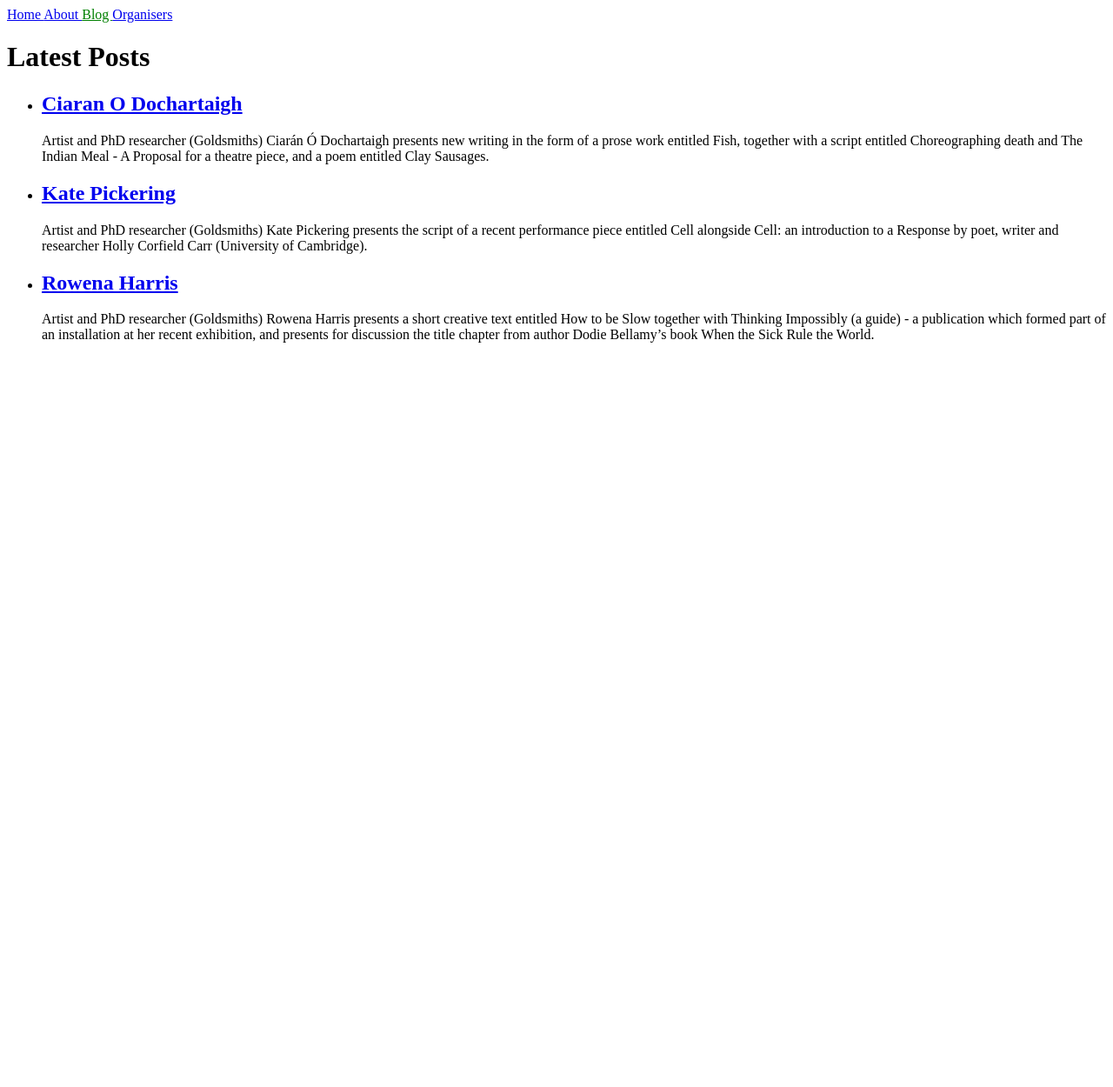
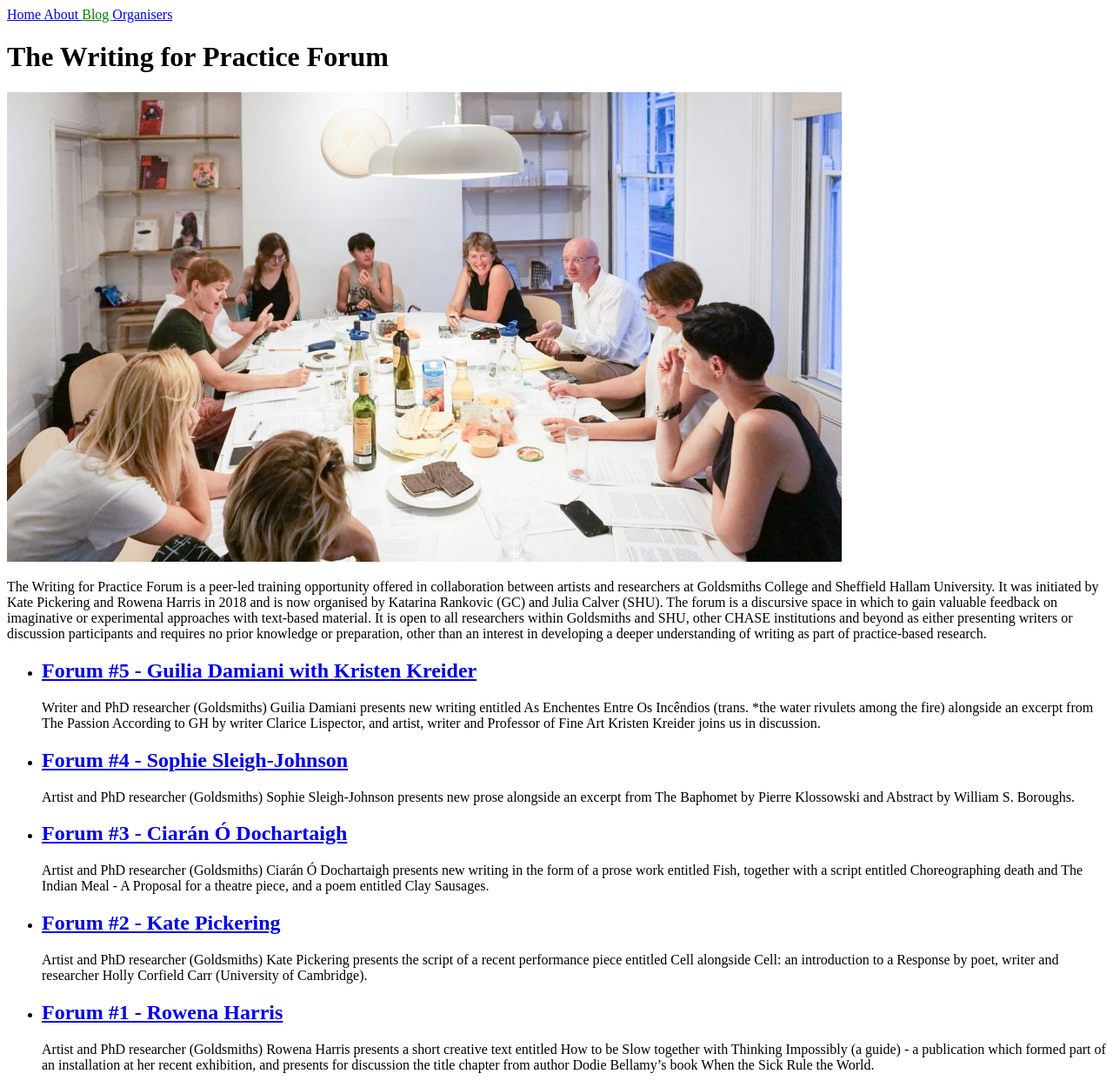
Before and after one commit to writingforpracticeforum/writingforpracticeforum.github.io, a Jekyll site: the page built from blog.html, in a window 1280 px wide. Shown: the whole page at 87% size. Built offline with Jekyll 4.4.1, drawn with Linux system fonts in a browser that asks for light colours; before the commit the page ends 900 px from its top, so only the background shows below that.

Commit message:
experimented with using posts for index.html

```diff
--- a/_config.yml
+++ b/_config.yml
@@ -17,5 +17,3 @@ defaults:
       path: ""
     values:
       layout: "default"
-
-theme: jekyll-theme-cayman
--- a/_posts/2018-06-20-rowena-harris.md
+++ b/_posts/2018-06-20-rowena-harris.md
@@ -1,5 +1,6 @@
 ---
 author: katarina
+title: "Forum #1 - Rowena Harris"
 ---
 
 Artist and PhD researcher (Goldsmiths) Rowena Harris presents a short creative text entitled How to be Slow together with Thinking Impossibly (a guide) - a publication which formed part of an installation at her recent exhibition, and presents for discussion the title chapter from author Dodie Bellamy’s book When the Sick Rule the World.
--- a/_posts/2018-07-03-kate-pickering.md
+++ b/_posts/2018-07-03-kate-pickering.md
@@ -1,5 +1,6 @@
 ---
 author: katarina
+title: "Forum #2 - Kate Pickering"
 ---
 Artist and PhD researcher (Goldsmiths) Kate Pickering presents the script of a recent performance piece entitled Cell alongside Cell: an introduction to a Response by poet, writer and researcher Holly Corfield Carr (University of Cambridge).
 
--- a/_posts/2018-07-27-ciaran-o-dochartaigh.md
+++ b/_posts/2018-07-27-ciaran-o-dochartaigh.md
@@ -1,9 +1,10 @@
 ---
 author: katarina
+title: "Forum #3 - Ciarán Ó Dochartaigh"
 ---
 
 Artist and PhD researcher (Goldsmiths) Ciarán Ó Dochartaigh presents new writing in the form of a prose work entitled Fish, together with a script entitled Choreographing death and The Indian Meal - A Proposal for a theatre piece, and a poem entitled Clay Sausages.
 
 Link to texts
 
-Ciarán Ó Dochartaigh is an interdisciplinary visual artist with an interest in materiality, in particular the intersections between material and immaterial processes. Ciarán is a PhD researcher in the art department at Goldsmiths. His research explores complexities inherent within post conflict trauma and is interested in intergenerational trauma and how it manifests. As part of his research Ó Dochartaigh has an ongoing research relationship with a family of donkeys and African land snails, exploring interspecies relationships and kinship. – ciaranodochartaigh.org
+Ciarán Ó Dochartaigh is an interdisciplinary visual artist with an interest in materiality, in particular the intersections between material and immaterial processes. Ciarán is a PhD researcher in the art department at Goldsmiths. His research explores complexities inherent within post conflict trauma and is interested in intergenerational trauma and how it manifests. As part of his research Ó Dochartaigh has an ongoing research relationship with a family of donkeys and African land snails, exploring interspecies relationships and kinship. – [ciaranodochartaigh.org](http://www.ciaranodochartaigh.org)
--- /dev/null
+++ b/_posts/2018-08-17-Sophie-Sleigh-Johnson.md
@@ -0,0 +1,10 @@
+---
+author: katarina
+title: "Forum #4 - Sophie Sleigh-Johnson"
+---
+
+Artist and PhD researcher (Goldsmiths) Sophie Sleigh-Johnson presents new prose alongside an excerpt from The Baphomet by Pierre Klossowski and Abstract by William S. Boroughs.
+
+Link to texts
+
+Sophie Sleigh-Johnson is an artist based in Southend-on-Sea, Essex. With a background in music, the practice involves sonic and spoken performances. She is working on a PhD at Goldsmiths College called Radio Bifrons: Broadcasting From The Crypt. Recent projects include Cealdwiellla with New Noveta, Machine of Instant Utility at Cabinet Gallery (group show) and occasional broadcasts of Chthonic Live on Resonance 104.4 FM. In 2015 she published Chthonic Index in collaboration with Simon Martin and Timothy Morton. – [sophiesleigh-johnson.co.uk](http://www.sophiesleigh-johnson.co.uk)
--- /dev/null
+++ b/_posts/2018-12-05-Guilia-Damiani.md
@@ -0,0 +1,12 @@
+---
+author: katarina
+title: "Forum #5 - Guilia Damiani with Kristen Kreider"
+---
+
+Writer and PhD researcher (Goldsmiths) Guilia Damiani presents new writing entitled As Enchentes Entre Os Incêndios (trans. *the water rivulets among the fire) alongside an excerpt from The Passion According to GH by writer Clarice Lispector, and artist, writer and Professor of Fine Art Kristen Kreider joins us in discussion.
+
+Link to texts
+
+Guilia Damiani is a writer and curator based in London, completing a PhD in Art at Goldsmiths University (AHRC scholarship). She specialises in performance and collaborates with artists to create performances from archival and feminist practices. She is currently a Research and Writing Fellow at the institution If I Can’t Dance, I Don’t Want to be Part of Your Revolution, Amsterdam. – giuliadamiani.eu
+
+Kristen Kreider is a writer and artist. Her research stems from an interest in the poetics of thought, its materialization as form, and a concern with how artworks relate to the world. She has published poetry, essays, journal articles and a single-authored monograph entitled Poetics & Place: The Architecture of Sign, Subject and Site (IB Tauris, 2014). The latter explores how specific artworks generate meaning through a ‘material poetics’ in relation to place, develops a critical methodology for engaging with them, and investigates their ethical potential and political imperative. The book concludes with a discussion of the ethics of relation, opening a debate concerning the role of empathy within contemporary, politically-engaged practices in art and poetry. – gold.ac.uk/art/staff/kreider-kristen
--- a/blog.html
+++ b/blog.html
@@ -1,8 +1,12 @@
 ---
-title: Blog
+title: "Forums"
 ---
 
-<h1>Latest Posts</h1>
+<h1>The Writing for Practice Forum</h1>
+
+<img src="/assets/images/wfpf-image.jpg" alt="Forum #8 - Nina Wakeford with Karl Baker">
+
+<p>The Writing for Practice Forum is a peer-led training opportunity offered in collaboration between artists and researchers at Goldsmiths College and Sheffield Hallam University. It was initiated by Kate Pickering and Rowena Harris in 2018 and is now organised by Katarina Rankovic (GC) and Julia Calver (SHU). The forum is a discursive space in which to gain valuable feedback on imaginative or experimental approaches with text-based material. It is open to all researchers within Goldsmiths and SHU, other CHASE institutions and beyond as either presenting writers or discussion participants and requires no prior knowledge or preparation, other than an interest in developing a deeper understanding of writing as part of practice-based research.</p>
 
 <ul>
 	{% for post in site.posts %}
```
Also changed, not shown: index.html (+6 -1 lines), assets/images/wfpf-image.jpg (added), 9 other files.
